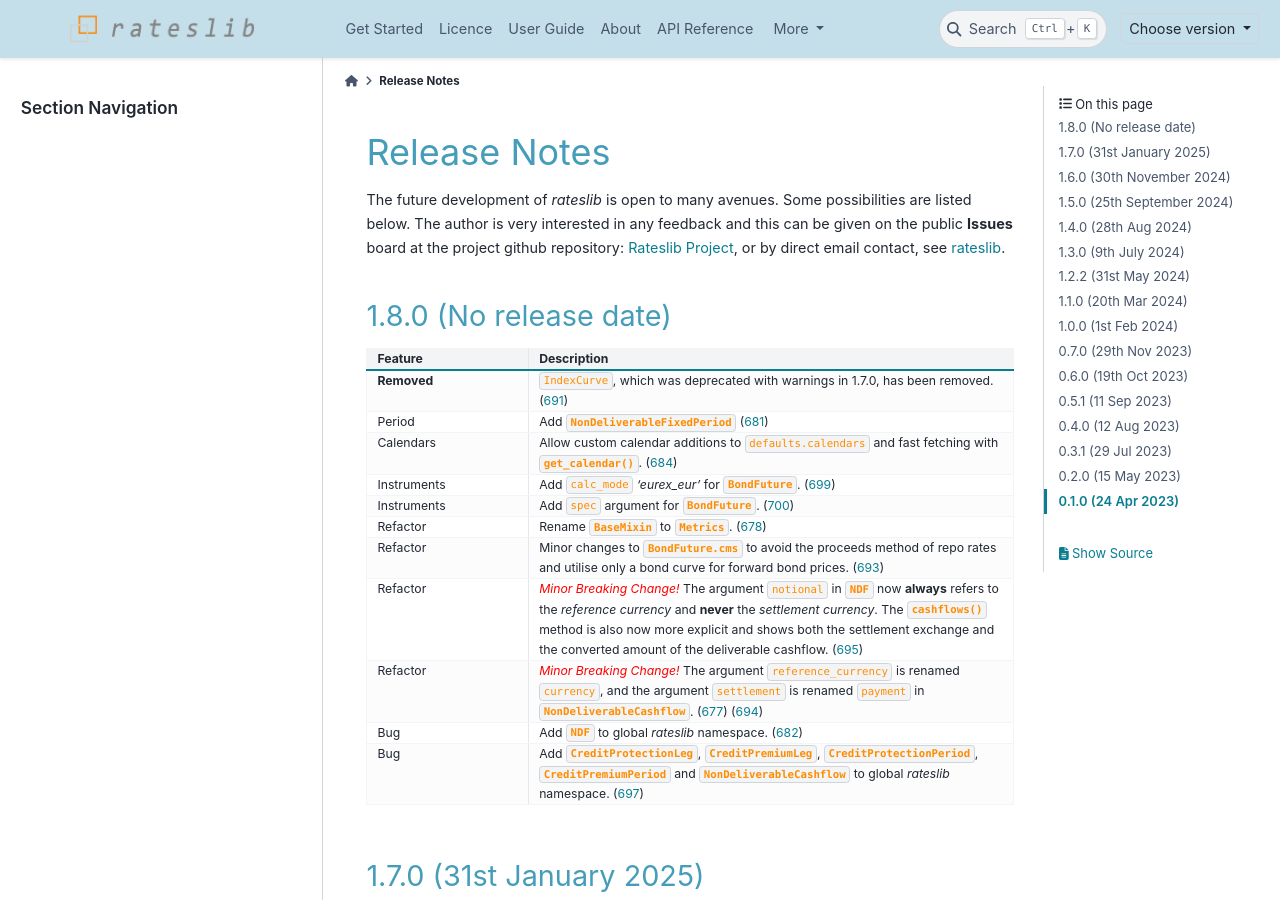
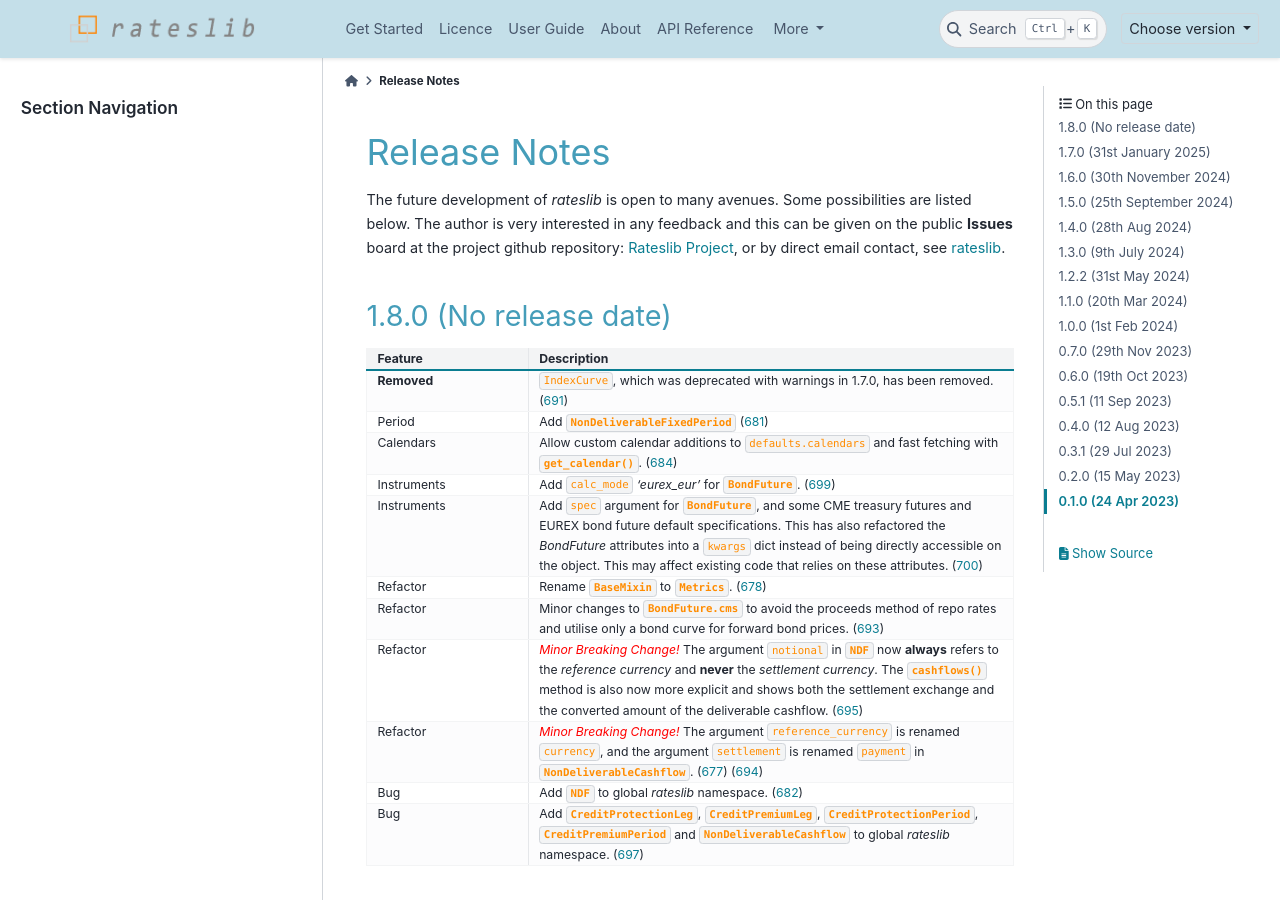
Before and after one commit to attack68/rateslib, a Sphinx documentation site: the page built from docs/source/i_whatsnew.rst, in a window 1280 px wide and 900 px high. Built offline with Sphinx 7.4.7 and the PyData theme 0.15.4, drawn with Linux system fonts in a browser that asks for light colours; comment, search, counter and statistics services are not loaded.

Commit message:
ENH: add BondFuture spec examples

```diff
--- a/docs/source/i_whatsnew.rst
+++ b/docs/source/i_whatsnew.rst
@@ -35,7 +35,10 @@ email contact, see `rateslib <https://rateslib.com>`_.
      - Add ``calc_mode`` *'eurex_eur'* for :class:`~rateslib.instruments.BondFuture`.
        (`699 <https://github.com/attack68/rateslib/pull/699>`_)
    * - Instruments
-     - Add ``spec`` argument for :class:`~rateslib.instruments.BondFuture`.
+     - Add ``spec`` argument for :class:`~rateslib.instruments.BondFuture`, and some CME treasury futures and EUREX
+       bond future default specifications. This has also refactored the *BondFuture* attributes into a ``kwargs``
+       dict instead of being directly accessible on the object. This may affect existing code that relies on these
+       attributes.
        (`700 <https://github.com/attack68/rateslib/pull/700>`_)
    * - Refactor
      - Rename :class:`~rateslib.instruments.BaseMixin` to :class:`~rateslib.instruments.Metrics`.
```
